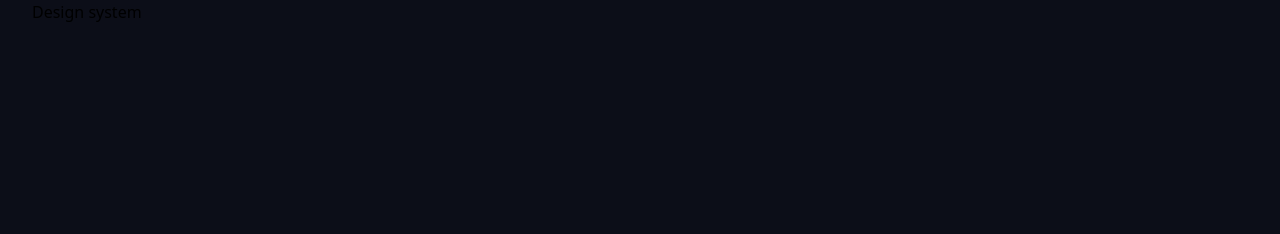
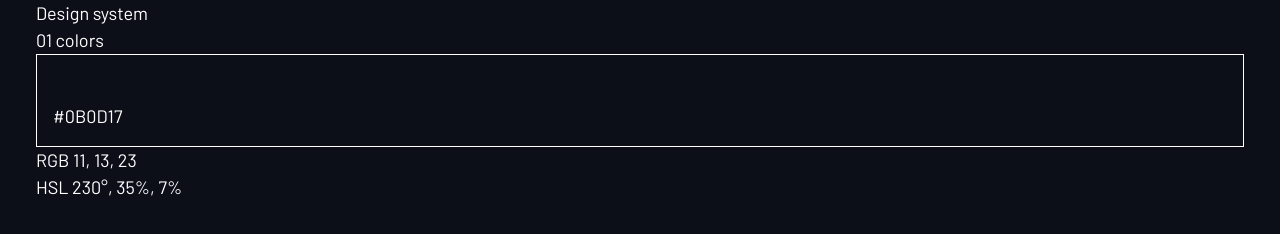
Before and after one commit to adeysh/fem__space-tourism-website, a website built with Vite: page index.html in a window 1280 px wide. Built offline with nearby package versions, Linux system fonts and the light colour scheme; a web font is replaced by a local one.

Commit message:
typography classes and large explore button class styles

```diff
--- a/index.html
+++ b/index.html
@@ -12,9 +12,18 @@
         />
 
         <title>Frontend Mentor | Space tourism website</title>
+
+        <!-- Google fonts -->
+        <link rel="preconnect" href="https://fonts.googleapis.com" />
+        <link rel="preconnect" href="https://fonts.gstatic.com" crossorigin />
+        <link
+            href="https://fonts.googleapis.com/css2?family=Barlow&family=Barlow+Condensed&family=Bellefair&display=swap"
+            rel="stylesheet"
+        />
+
         <script type="module" src="/src/main.js" defer></script>
     </head>
-    <body class="bg-dark">
+    <body>
         <!-- 00
         <h1>Home</h1>
         01 Destination 02 Crew 03 Technology So, you want to travel to Space
@@ -26,7 +35,19 @@
         <div class="container">
             <h1>Design system</h1>
 
-            <section id="colors"></section>
+            <section id="colors">
+                <h2><span>01</span> colors</h2>
+
+                <div>
+                    <div
+                        style="padding: 3rem 1rem 1rem; border: 1px solid white"
+                    >
+                        #0B0D17
+                    </div>
+                    <p>RGB 11, 13, 23</p>
+                    <p>HSL 230°, 35%, 7%</p>
+                </div>
+            </section>
         </div>
     </body>
 </html>
--- a/src/style.css
+++ b/src/style.css
@@ -1,9 +1,25 @@
 @import "tailwindcss";
 
 @theme {
+    /* colors */
     --clr-dark: 230 35% 7%;
     --clr-light: 231 77% 90%;
     --clr-white: 0 0% 100%;
+
+    /* font-sizes */
+    --fs-900: 9rem;
+    --fs-800: 6.25rem;
+    --fs-700: 3.5rem;
+    --fs-600: 2rem;
+    --fs-500: 1.75rem;
+    --fs-400: 1.125rem;
+    --fs-300: 1rem;
+    --fs-200: 0.875rem;
+
+    /* font-families */
+    --ff-serif: "Bellefair", serif;
+    --ff-sans-cond: "Barlow Condensed", sans-serif;
+    --ff-sans-normal: "Barlow", sans-serif;
 }
 
 @layer base {
@@ -19,8 +35,21 @@
         margin: 0;
     }
 
+    h1,
+    h2,
+    h3,
+    h4,
+    h5,
+    p {
+        font-weight: 400;
+    }
+
     /* set up the body */
     body {
+        font-family: var(--ff-sans-normal);
+        font-size: var(--fs-400);
+        color: hsl(var(--clr-white));
+        background-color: hsl(var(--clr-dark));
         line-height: 1.5;
         min-height: 100vh;
     }
@@ -54,6 +83,11 @@
         gap: var(--gap, 1rem);
     }
 
+    .flow > *:where(:not(:first-child)) {
+        margin-top: var(--flow-space, 1rem);
+        outline: 1px solid red;
+    }
+
     .container {
         padding-inline: 2em;
         margin-inline: auto;
@@ -61,6 +95,8 @@
     }
 
     /* colors */
+
+    /* background */
     .bg-dark {
         background-color: hsl(var(--clr-dark));
     }
@@ -85,4 +121,113 @@
     .text-white {
         color: hsl(var(--clr-white));
     }
+
+    /* typography */
+
+    /* font-family */
+    .ff-serif {
+        font-family: var(--ff-serif);
+    }
+
+    .ff-sans-cond {
+        font-family: var(--ff-sans-cond);
+    }
+
+    .ff-sans-normal {
+        font-family: var(--ff-sans-normal);
+    }
+
+    /* letter-spacing */
+    .letter-spacing-1 {
+        letter-spacing: 0.25rem;
+    }
+
+    .letter-spacing-2 {
+        letter-spacing: 0.125rem;
+    }
+
+    .letter-spacing-3 {
+        letter-spacing: 0rem;
+    }
+
+    .uppercase {
+        text-transform: uppercase;
+    }
+
+    /* font-sizes */
+    .fs-900 {
+        font-size: var(--fs-900);
+    }
+
+    .fs-800 {
+        font-size: var(--fs-800);
+    }
+
+    .fs-700 {
+        font-size: var(--fs-700);
+    }
+
+    .fs-600 {
+        font-size: var(--fs-600);
+    }
+
+    .fs-500 {
+        font-size: var(--fs-500);
+    }
+
+    .fs-400 {
+        font-size: var(--fs-400);
+    }
+
+    .fs-300 {
+        font-size: var(--fs-300);
+    }
+
+    .fs-200 {
+        font-size: var(--fs-200);
+    }
+
+    /* numbered-titles */
+    .numbered-title {
+        font-family: var(--ff-sans-cond);
+        font-size: var(--fs-500);
+    }
+
+    .numbered-title span {
+        margin-inline-end: 0.5em;
+        font-weight: 700;
+        color: hsl(var(--clr-white) / 0.25);
+    }
+
+    /* components */
+    .large-button {
+        position: relative;
+        z-index: 1;
+        display: grid;
+        place-items: center;
+        padding: 0 2em;
+        border-radius: 50%;
+        aspect-ratio: 1;
+        text-decoration: none;
+    }
+
+    .large-button::after {
+        content: "";
+        position: absolute;
+        z-index: -1;
+        width: 100%;
+        height: 100%;
+        background: hsl(var(--clr-white) / 0.15);
+        border-radius: 50%;
+        opacity: 0;
+        transition:
+            opacity 500ms linear,
+            transform 750ms ease-in-out;
+    }
+
+    .large-button:hover::after,
+    .large-button:focus::after {
+        opacity: 1;
+        transform: scale(1.5);
+    }
 }
```
